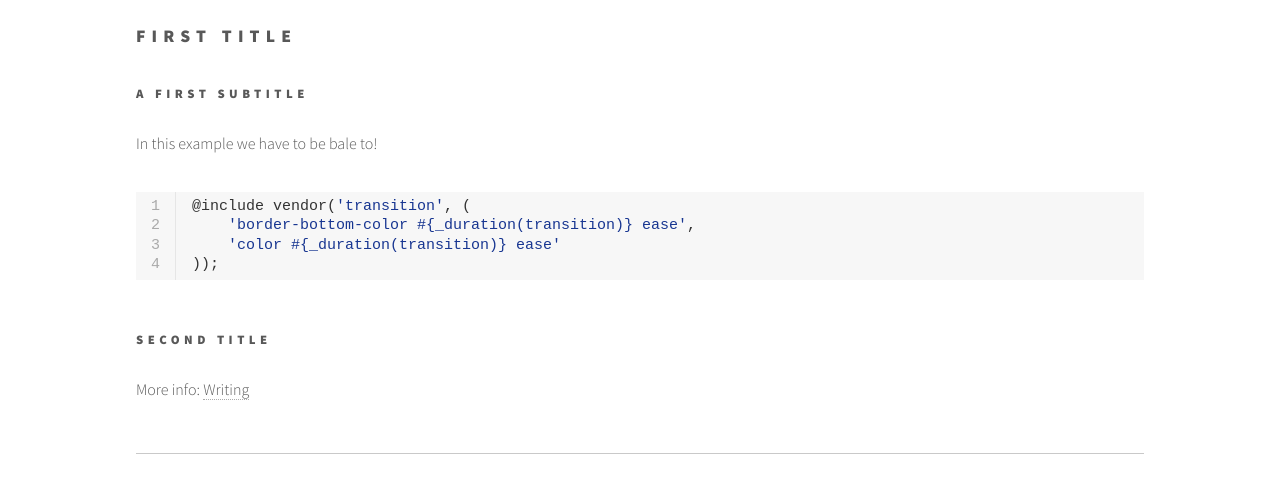
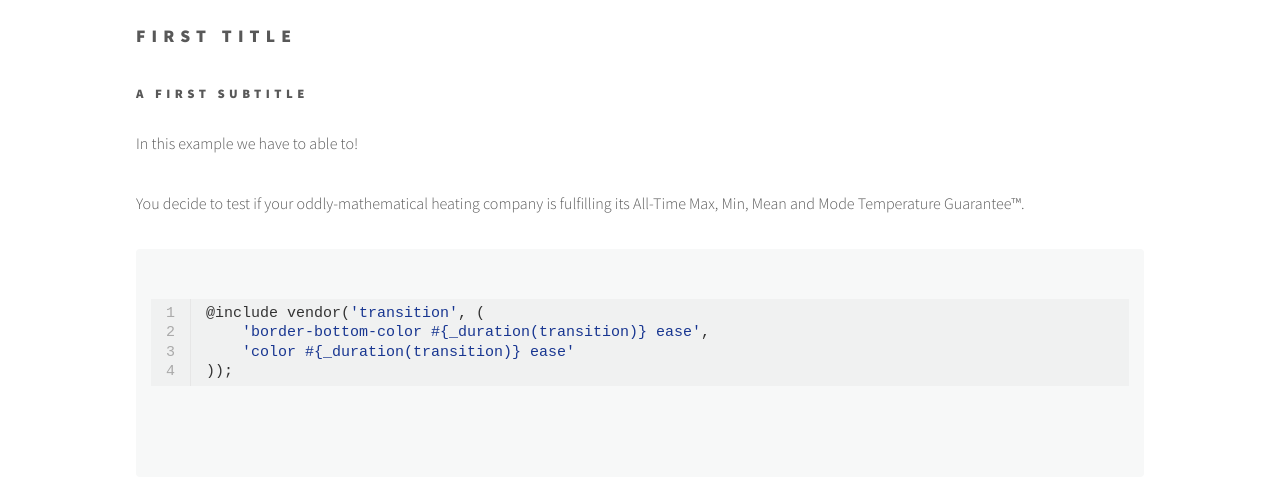
Before and after one commit to LoseTheQuit/losethequit.github.io, a plain HTML site: page 2016/12/15/Functional-Programming-Part-2/index.html in a window 1280 px wide. Shown: the part 280-763 px from the top of the page. Drawn offline with Linux system fonts and the light colour scheme; a script that the page names is missing.

Commit message:
Site updated: 2016-12-15 19:27:08

```diff
--- a/2016/12/15/Functional-Programming-Part-2/index.html
+++ b/2016/12/15/Functional-Programming-Part-2/index.html
@@ -10,7 +10,8 @@
 
     <!--Description-->
 
-        <meta name="description" content="First titlea first subtitleIn this example we have to be bale to!    1234@include vendor(&#39;transition&#39;, (    &#39;border-bottom-color #&amp;#123;_duration(tran">
+        <meta name="description" content="First titlea first subtitleIn this example we have to able to!
+You decide to test if your oddly-mathematical heating company is fulfilling its All-Tim">
 
 
     <!--Author-->
@@ -118,8 +119,10 @@
 
 
 <!-- Content -->
-<h2 id="First-title"><a href="#First-title" class="headerlink" title="First title"></a>First title</h2><h5 id="a-first-subtitle"><a href="#a-first-subtitle" class="headerlink" title="a first subtitle"></a>a first subtitle</h5><p>In this example we have to be bale to!<br>    <figure class="highlight bash"><table><tr><td class="gutter"><pre><div class="line">1</div><div class="line">2</div><div class="line">3</div><div class="line">4</div></pre></td><td class="code"><pre><div class="line">@include vendor(<span class="string">'transition'</span>, (</div><div class="line">    <span class="string">'border-bottom-color #&#123;_duration(transition)&#125; ease'</span>,</div><div class="line">    <span class="string">'color #&#123;_duration(transition)&#125; ease'</span></div><div class="line">));</div></pre></td></tr></table></figure></p>
-<h5 id="Second-title"><a href="#Second-title" class="headerlink" title="Second title"></a>Second title</h5><p>More info: <a href="https://hexo.io/docs/writing.html" target="_blank" rel="external">Writing</a></p>
+<h2 id="First-title"><a href="#First-title" class="headerlink" title="First title"></a>First title</h2><h5 id="a-first-subtitle"><a href="#a-first-subtitle" class="headerlink" title="a first subtitle"></a>a first subtitle</h5><p>In this example we have to able to!</p>
+<p>You decide to test if your oddly-mathematical heating company is fulfilling its All-Time Max, Min, Mean and Mode Temperature Guarantee™.</p>
+<pre><code><figure class="highlight bash"><table><tr><td class="gutter"><pre><div class="line">1</div><div class="line">2</div><div class="line">3</div><div class="line">4</div></pre></td><td class="code"><pre><div class="line">@include vendor(<span class="string">'transition'</span>, (</div><div class="line">    <span class="string">'border-bottom-color #&#123;_duration(transition)&#125; ease'</span>,</div><div class="line">    <span class="string">'color #&#123;_duration(transition)&#125; ease'</span></div><div class="line">));</div></pre></td></tr></table></figure>
+</code></pre><h5 id="Second-title"><a href="#Second-title" class="headerlink" title="Second title"></a>Second title</h5><p>More info: <a href="https://hexo.io/docs/writing.html" target="_blank" rel="external">Writing</a></p>
 
 
 <!-- Tags -->
```
Also changed, not shown: 2016/12/15/Javascript-Interview-Questions/index.html (+6 -0 lines).
